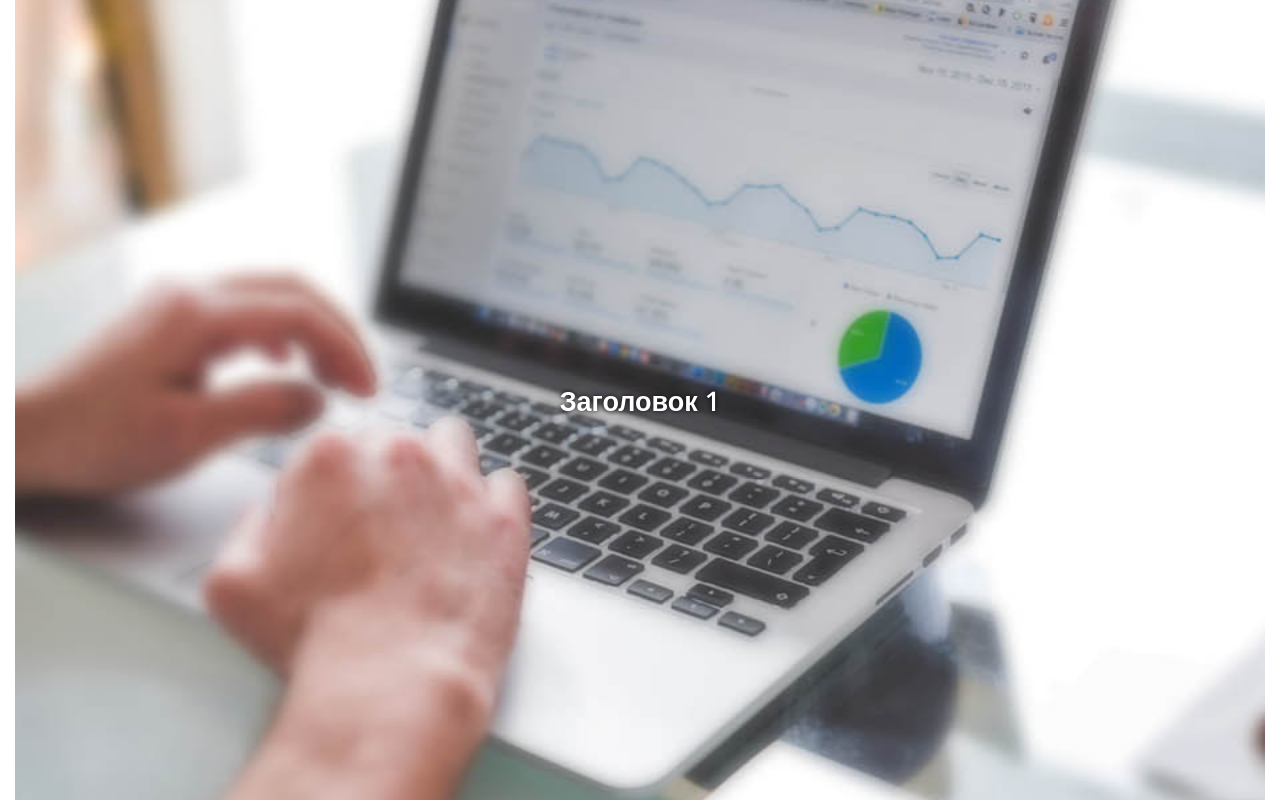
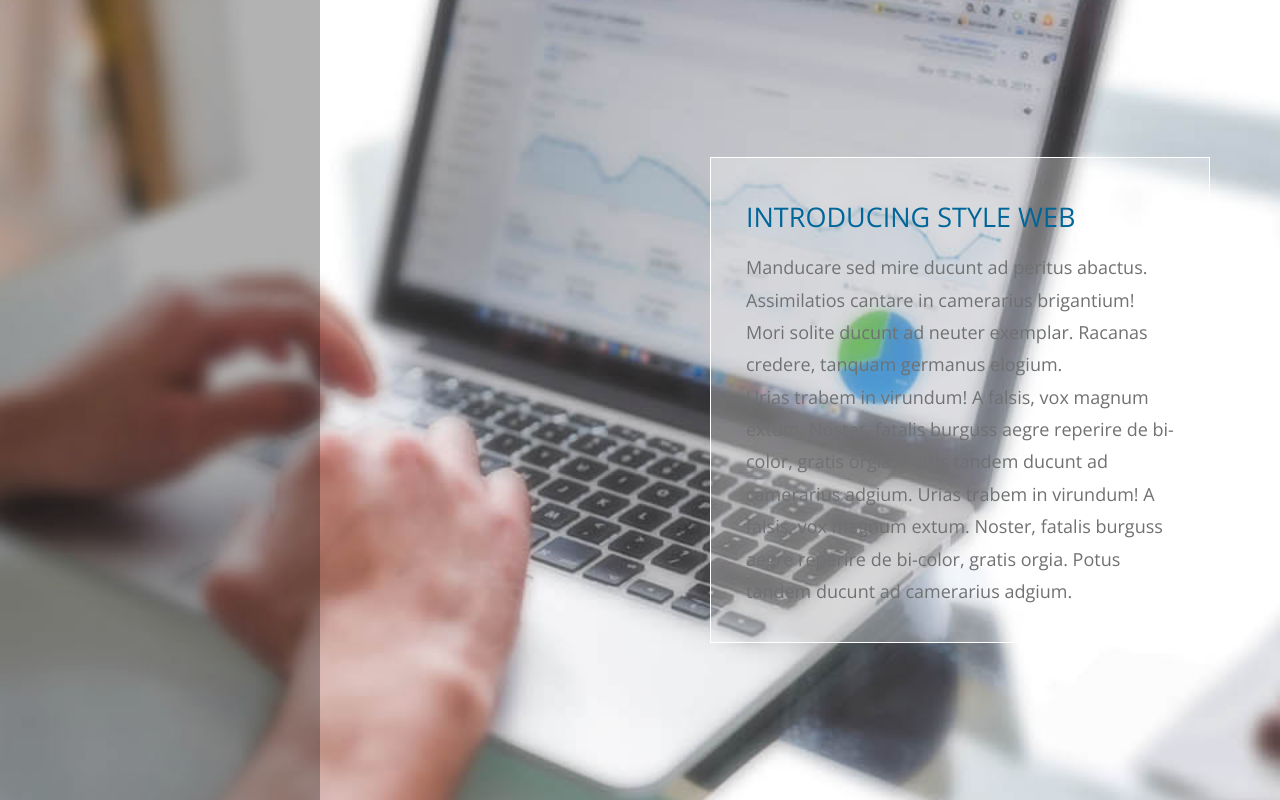
Before and after one commit to dmburyak/styleweb, a website: page src/index.html in a window 1280 px wide. Drawn offline with nearby package versions, Linux system fonts and the light colour scheme; files that its build step writes are made by us from their sources; files whose address does not match are found by name.

Commit message:
added intro section

```diff
--- /dev/null
+++ b/src/assets/sass/blocks/about.scss
@@ -0,0 +1,7 @@
+.about__left_column {
+  background-color: $grey;
+}
+
+.about__content {
+  background-color: green;
+}
--- a/src/assets/sass/blocks/content.scss
+++ /dev/null
@@ -1,38 +0,0 @@
-.content {
-  height: 100vh;
-  overflow-x: hidden;
-  overflow-y: auto;
-  perspective: 2px;
-}
-
-.content__parallax {
-  position: relative;
-  height: 100vh;
-  display: flex;
-  align-items: center;
-  justify-content: center;
-  text-shadow: 0 0 5px #000;
-  color: #fff;
-}
-
-.content__parallax::after {
-  content: '';
-  position: absolute;
-  top: 0;
-  bottom: 0;
-  left: 0;
-  right: 0;
-  transform: translateZ(-1px) scale(1.5);
-  background-size: cover;
-  z-index: -1;
-  background-image: url(../img/bg.jpg);
-  background-position: center top;
-}
-
-.content__static {
-  position: relative;
-  height: 100vh;
-  text-shadow: 0 0 5px #000;
-  color: #fff;
-  background-color: #555;
-}
--- /dev/null
+++ b/src/assets/sass/blocks/intro.scss
@@ -0,0 +1,33 @@
+.intro {
+  width: 100%;
+  height: 100%;
+
+  display: flex;
+  align-items: center;
+}
+
+.intro:before {
+  content: "";
+  display: block;
+  width: 25%;
+  height: 100%;
+
+  background-color: rgba(0, 0, 0, .3);
+}
+
+.intro__content {
+  width: 500px;
+  margin-right: 70px;
+  margin-left: auto;
+  padding: 35px;
+
+  background-color: rgba(255, 255, 255, .3);
+
+  border: solid 1px #fff;
+}
+
+.intro__title {
+  margin-bottom: 10px;
+  font-weight: 400;
+  color: $blue;
+}
--- /dev/null
+++ b/src/assets/sass/blocks/wrapper.scss
@@ -0,0 +1,32 @@
+.wrapper {
+  height: 100vh;
+  overflow-x: hidden;
+  overflow-y: auto;
+  perspective: 2px;
+}
+
+.wrapper__parallax {
+  position: relative;
+  height: 100vh;
+}
+
+.wrapper__parallax::after {
+  content: '';
+  position: absolute;
+  top: 0;
+  bottom: 0;
+  left: 0;
+  right: 0;
+
+  background-image: url(../img/bg.jpg);
+  background-size: cover;
+  background-position: center top;
+
+  transform: translateZ(-1px) scale(1.5);
+  z-index: -1;
+}
+
+.wrapper__static {
+  position: relative;
+  height: 100vh;
+}
--- a/src/assets/sass/style.scss
+++ b/src/assets/sass/style.scss
@@ -14,6 +14,8 @@
 body {
   font-family: $default-font-family;
   font-size: $default-font-size;
+  line-height: 1.8;
+  color: $grey;
 }
 
 /* Blocks */
@@ -22,7 +24,9 @@ body {
 @import "blocks/menu";
 @import "blocks/social";
 @import "blocks/copyright";
-@import "blocks/content";
+@import "blocks/wrapper";
+@import "blocks/intro";
+@import "blocks/about";
 
 /* Bootstrap */
 @import "../../../node_modules/bootstrap/scss/functions";
--- a/src/assets/sass/vars.scss
+++ b/src/assets/sass/vars.scss
@@ -1,3 +1,5 @@
+$default-font-family: "Open Sans", Arial, Helvetica, sans-serif;
+$default-font-size: 18px;
 $grey: #707172;
-$default-font-size: 18px;
-$default-font-family: "Open Sans", Arial, Helvetica, sans-serif;
+$white: #fff;
+$blue: #069;
--- a/src/index.html
+++ b/src/index.html
@@ -2,42 +2,50 @@
 layout: default
 title:  StyleWeb
 ---
-<div class="container-fluid">
-    <main class="content">
-        <div class="content__parallax">
+
+<main class="wrapper">
+    <div class="wrapper__parallax">
+
         <section class="intro">
-                <h1>Заголовок 1</h1>
+            <div class="intro__content">
+                <h2 class="intro__title">INTRODUCING STYLE WEB</h2>
+                <div class="intro__text">
+                    <p>Manducare sed mire ducunt ad peritus abactus. Assimilatios cantare in camerarius brigantium! Mori
+                        solite ducunt ad neuter exemplar. Racanas credere, tanquam germanus elogium.</p>
+                    <p>Urias trabem in virundum! A falsis, vox magnum extum. Noster, fatalis burguss aegre reperire de
+                        bi-color, gratis orgia. Potus tandem ducunt ad camerarius adgium. Urias trabem in virundum! A
+                        falsis, vox magnum extum. Noster, fatalis burguss aegre reperire de
+                        bi-color, gratis orgia. Potus tandem ducunt ad camerarius adgium.</p>
+                </div>
+            </div>
         </section>
 
-        </div>
+    </div><!-- /.wrapper__parallax -->
 
-        <div class="content__static">
+    <div class="wrapper__static">
 
-            <div class="row">
-                <div class="col-lg-4">0000</div>
-                <div class="col-lg-8">
+        <section class="about  row">
+            <div class="about__left_column  col-lg-3">0000</div>
+            <div class="about__content  col-lg-9">
                 <div class="row">
                     <div class="col-xl">1234</div>
                     <div class="col-xl">1234</div>
                 </div>
             </div>
-            </div>
+        </section>
 
     </div>
 
-        <div class="content__static">
+    <div class="wrapper__static row">
 
-            <div class="row">
-                <div class="col-lg-4">0000</div>
-                <div class="col-lg-8">
+        <div class="col-lg-3">0000</div>
+        <div class="col-lg-9">
             <div class="row">
                 <div class="col-xl">1234</div>
                 <div class="col-xl">1234</div>
-                    </div>
             </div>
         </div>
 
     </div>
 
 </main>
-</div>
```
Lines whose indentation alone changed are shown as unchanged.
